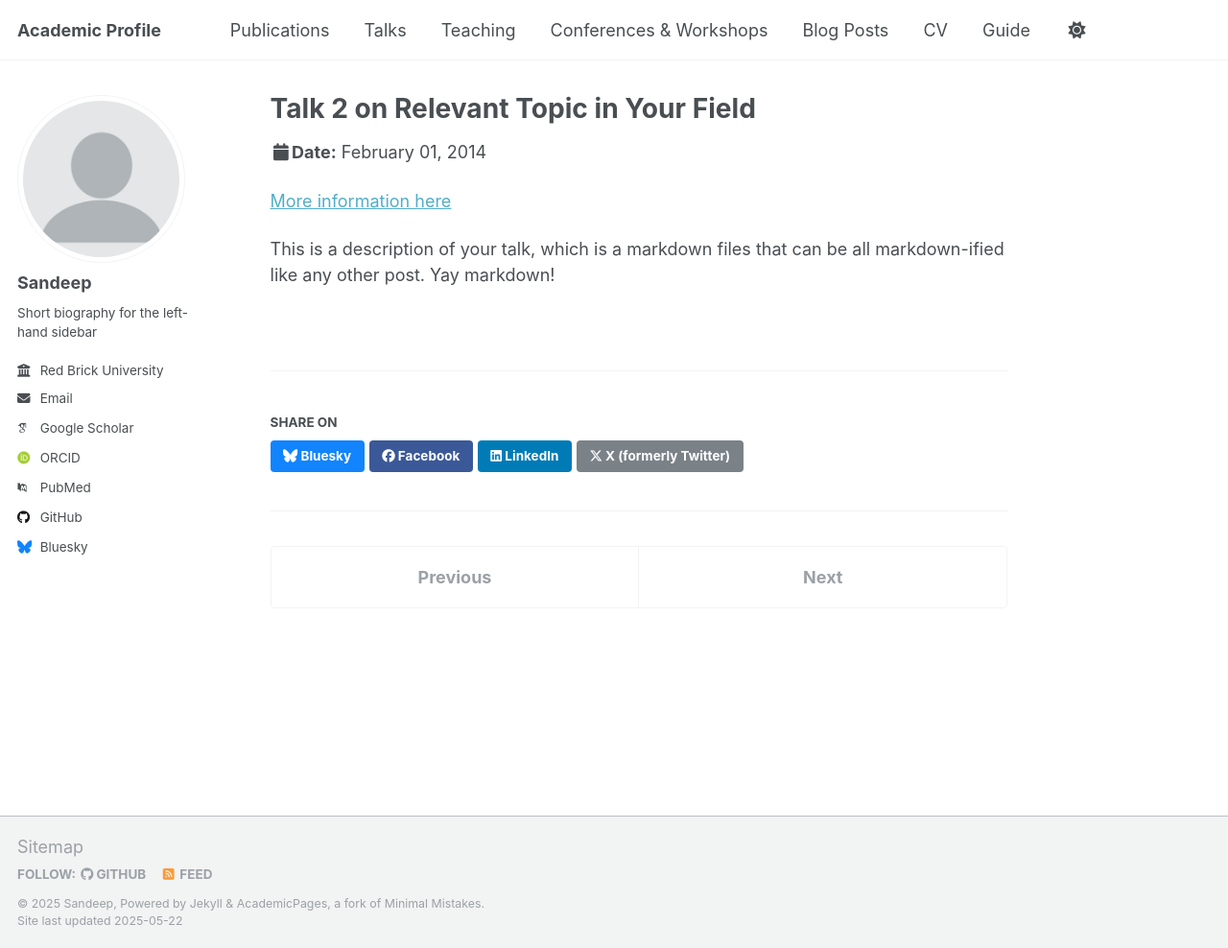
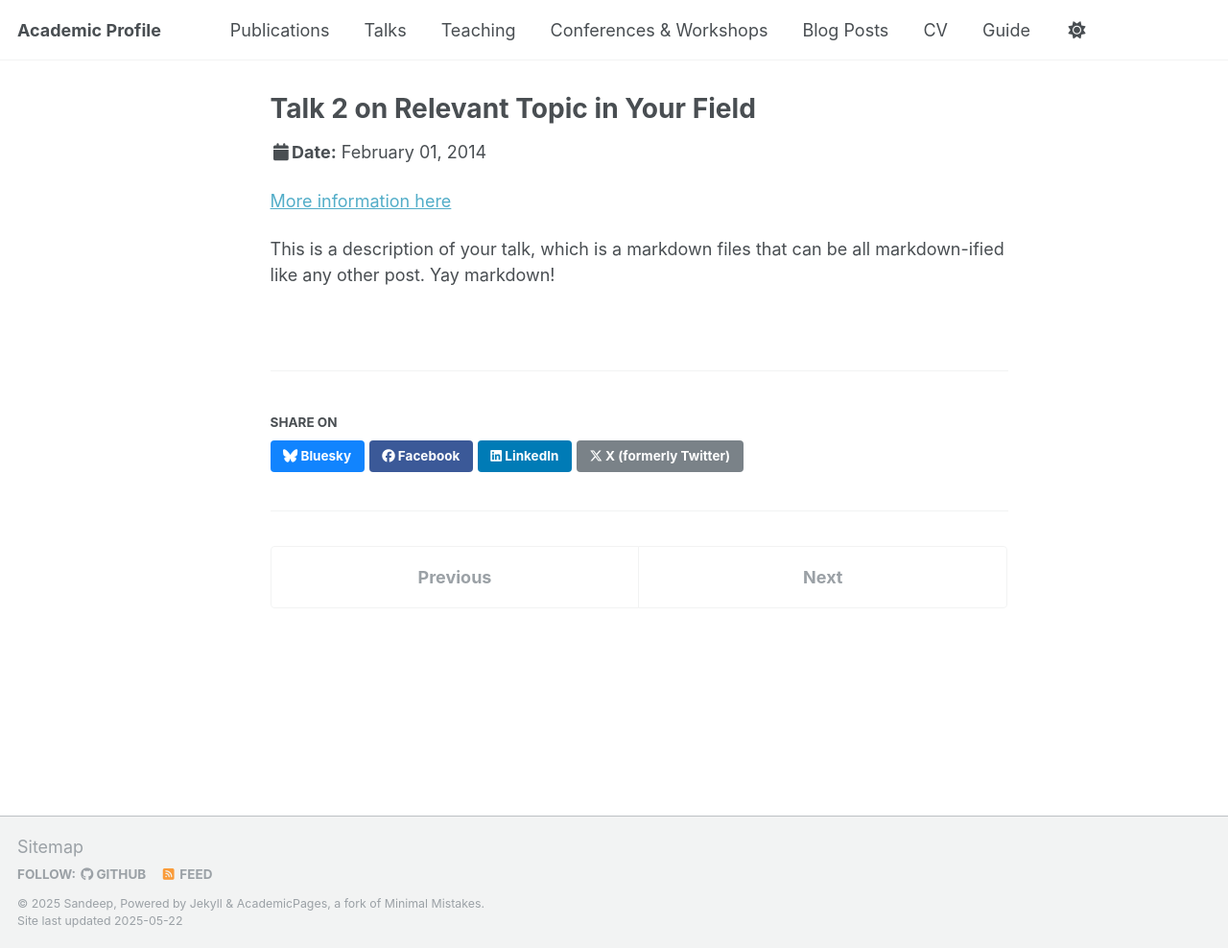
Before and after one commit to sandeepkajal912/sandeepkajal912.github.io, a Jekyll site: the page built from _talks/2014-02-01-talk-2.md, in a window 1280 px wide and 988 px high. Shown: the whole window at 96% size. Built offline with Jekyll 4.4.1, drawn with Linux system fonts in a browser that asks for light colours; some web fonts are replaced; part of the change alters nothing that is shown.

Commit message:
Update _config.yml

```diff
--- a/_config.yml
+++ b/_config.yml
@@ -271,29 +271,21 @@ defaults:
       comments: true
   # _conferences_workshops
   - scope:
-      path: "_conferences_workshops"
+      path: ""
       type: conferences-workshops
     values:
-      layout: conferences_workshops
+      layout: single
       author_profile: true
       share: true
       comment: true
 
-  - scope:
-      path: ""
-      type: workshops
-    values:
-      layout: workshop
-      author_profile: true
-      share: true
-      comment: true
+
   # _talks
   - scope:
       path: ""
       type: talks
     values:
       layout: talk
-      author_profile: true
       share: true
 
 
```
